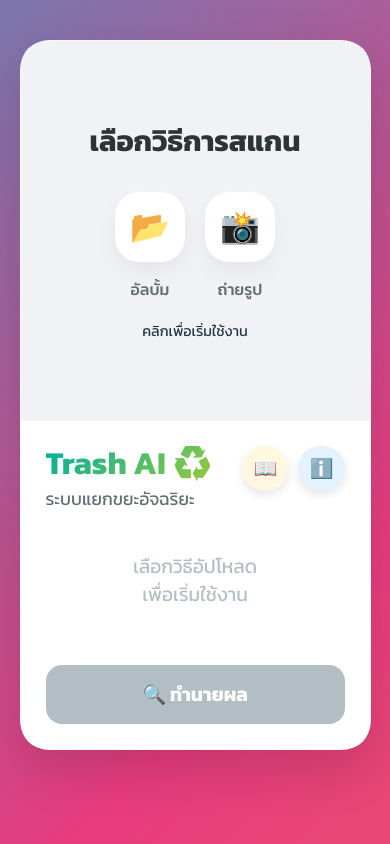
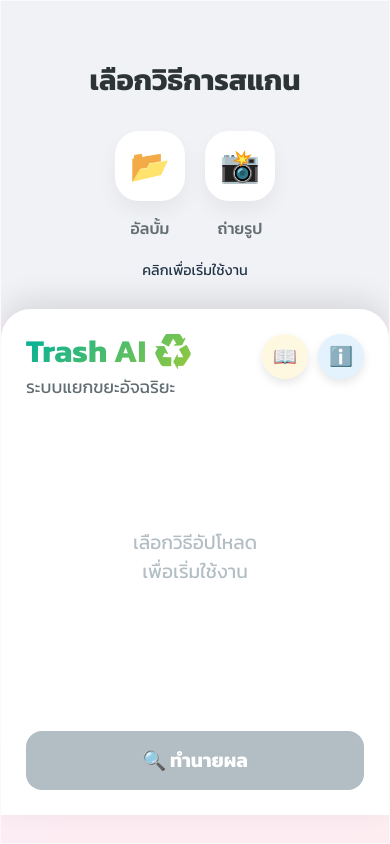
Before and after one commit to Sapkee-abu/trash-backend, a React app in the folder frontend/: page / in a window 390 px wide. Built offline with nearby package versions, Linux system fonts and the light colour scheme; the HTML template or start-up script is replaced by a standard one.

Commit message:
change design4

```diff
--- a/frontend/src/App.css
+++ b/frontend/src/App.css
@@ -25,10 +25,11 @@ body {
   display: flex;
   justify-content: center;
   align-items: center;
-  overflow: hidden;
+  overflow: hidden; /* ล็อคไม่ให้พื้นหลังขยับเลย */
   background: linear-gradient(-45deg, #ee7752, #e73c7e, #23a6d5, #23d5ab);
   background-size: 400% 400%;
   animation: gradientBG 15s ease infinite;
+  position: fixed; /* ล็อคจอให้อยู่กับที่ แก้ปัญหาเลื่อนหลุดในมือถือ */
 }
 
 @keyframes gradientBG {
@@ -242,13 +243,14 @@ body {
 @keyframes fadeIn { from { opacity: 0; transform: translateY(20px); } to { opacity: 1; transform: translateY(0); } }
 
 /* =========================================================
-   🔥 แก้ไข Modal Popup ให้เลื่อนได้บนมือถือ 🔥
+   🔥 แก้ไข Modal Popup (สำหรับทุกอุปกรณ์) 🔥
 ========================================================= */
 .modal-overlay {
   position: fixed; top: 0; left: 0; width: 100%; height: 100%;
-  background: rgba(0, 0, 0, 0.5); backdrop-filter: blur(8px);
-  display: flex; justify-content: center; align-items: center; z-index: 999;
+  background: rgba(0, 0, 0, 0.6); backdrop-filter: blur(8px);
+  display: flex; justify-content: center; align-items: center; z-index: 9999; /* z-index สูงสุด */
   animation: fadeIn 0.3s;
+  overflow: hidden; /* ห้ามให้พื้นหลังเลื่อน */
 }
 
 .modal-content {
@@ -261,13 +263,13 @@ body {
   position: relative;
   animation: popUp 0.3s cubic-bezier(0.175, 0.885, 0.32, 1.275);
 
-  /* 🔥 จุดสำคัญ: จำกัดความสูงและเปิด Scroll 🔥 */
+  /* 🔥 กุญแจสำคัญ: Scrollbar เฉพาะใน Popup 🔥 */
   max-height: 85vh;       /* ความสูงห้ามเกิน 85% ของจอ */
   overflow-y: auto;       /* ถ้าเนื้อหาเกิน ให้เลื่อนขึ้นลงได้ */
-  scrollbar-width: thin;  /* (Firefox) แถบเลื่อนเล็กๆ */
+  -webkit-overflow-scrolling: touch; /* ให้ลื่นบน iOS */
 }
 
-/* แต่งแถบเลื่อนให้สวย (Chrome/Safari) */
+/* Custom Scrollbar */
 .modal-content::-webkit-scrollbar { width: 6px; }
 .modal-content::-webkit-scrollbar-thumb { background-color: #bdc3c7; border-radius: 10px; }
 .modal-content::-webkit-scrollbar-track { background: transparent; }
@@ -303,26 +305,38 @@ body {
    MOBILE & TABLET RESPONSIVE
 ========================================= */
 @media (max-width: 1024px) {
+  /* ล็อค Body ในมือถือ/แท็บเล็ตไม่ให้เลื่อน */
   body {
-    height: auto !important;
-    min-height: 100vh;
-    overflow-y: auto !important;
-    padding: 20px 0;
+    height: 100%;
+    width: 100%;
+    position: fixed;
+    overflow: hidden;
+    padding: 0;
     align-items: flex-start;
   }
+
   .glass-card {
     flex-direction: column;
+    height: 100vh !important; /* เต็มจอไปเลย */
+    width: 100vw;
+    border-radius: 0; /* เอาขอบมนออกให้เต็มจอ */
+    overflow-y: auto; /* ให้เนื้อหาข้างในเลื่อนได้ */
+    margin: 0;
+  }
+
+  .left-panel { height: 40vh; flex: none; border-radius: 0 0 30px 30px; }
+
+  .right-panel {
     height: auto !important;
-    min-height: 0 !important;
-    width: 90vw;
-    overflow: visible !important;
-    margin: 20px 0;
+    min-height: 60vh;
+    padding: 25px;
+    border-radius: 30px 30px 0 0;
+    flex: none; gap: 20px;
+    margin-top: -30px; /* ดึงขึ้นมาทับรูปนิดนึงให้สวย */
+    z-index: 10;
+    box-shadow: 0 -10px 30px rgba(0,0,0,0.1);
   }
-  .left-panel { height: 380px; flex: none; border-radius: 25px 25px 0 0; }
-  .right-panel {
-    height: auto !important; min-height: 0 !important;
-    padding: 25px; border-radius: 0 0 25px 25px; flex: none; gap: 20px;
-  }
+
   .result-area { margin: 10px 0; flex-grow: 0 !important; }
   .header-text h1 { font-size: 2rem; }
   .action-buttons { flex-direction: column; height: auto; margin-top: 15px; }
@@ -330,22 +344,23 @@ body {
   .upload-options { gap: 20px; }
   .icon-circle { width: 70px; height: 70px; font-size: 2rem; }
 
-  /* Popup มือถือ: เรียงลงแนวตั้ง และลดขนาดฟอนต์ */
+  /* Popup มือถือ/แท็บเล็ต */
   .guide-grid { grid-template-columns: 1fr; gap: 10px; }
   .guide-item { padding: 15px; }
   .guide-item h4 { font-size: 1rem; }
   .guide-item p { font-size: 0.85rem; }
-  .modal-content { padding: 20px; width: 95%; max-height: 80vh; }
+  .modal-content { padding: 20px; width: 90%; max-height: 80vh; overflow-y: auto; }
 }
 
 @media (min-width: 1025px) and (max-width: 1366px) {
-  body { padding: 40px 20px; }
-  .glass-card { width: 95vw; height: auto !important; min-height: 600px; overflow: hidden !important; margin-bottom: 20px; }
+  /* แก้ Tablet แนวนอน */
+  body { padding: 40px 20px; position: relative; overflow: auto; } /* ปลดล็อค body ใน Tablet แนวนอน */
+  .glass-card { width: 95vw; height: auto !important; min-height: 600px; overflow: hidden !important; border-radius: 30px; margin-bottom: 20px; }
   .left-panel, .right-panel { height: auto !important; min-height: 600px; }
-  .left-panel { padding: 0 !important; }
-  .right-panel { padding: 30px !important; }
+  .left-panel { padding: 0 !important; border-radius: 0; }
+  .right-panel { padding: 30px !important; border-radius: 0; margin-top: 0; }
   .uploaded-image { max-height: 500px; }
 
-  /* Tablet Popup */
+  /* Popup Tablet */
   .modal-content { max-height: 85vh; overflow-y: auto; }
 }
```
